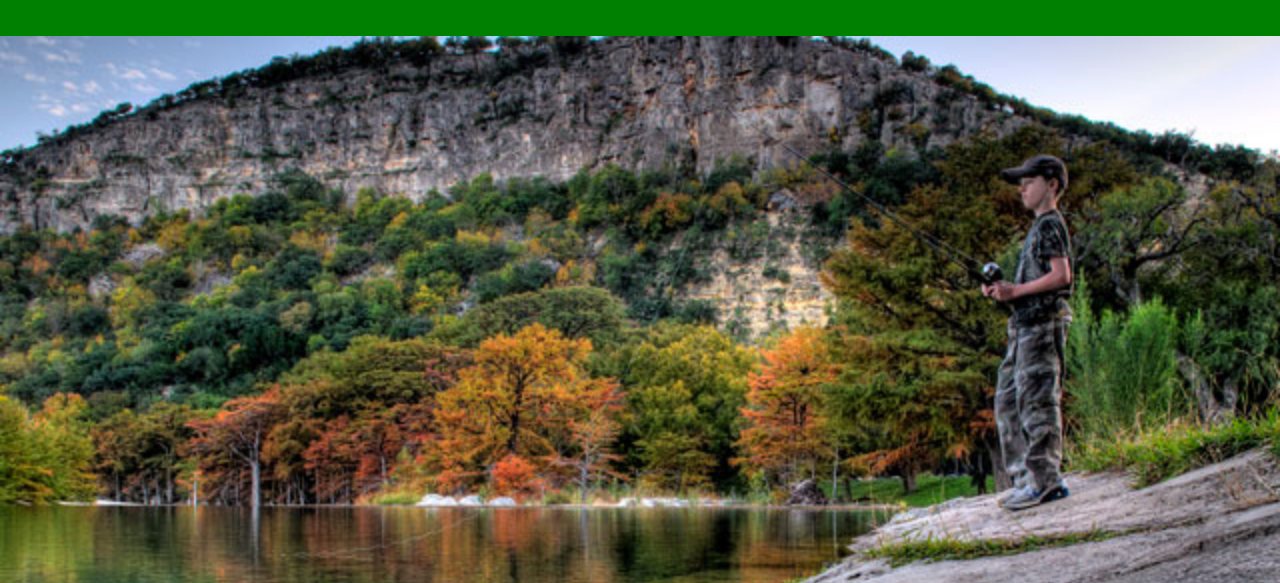
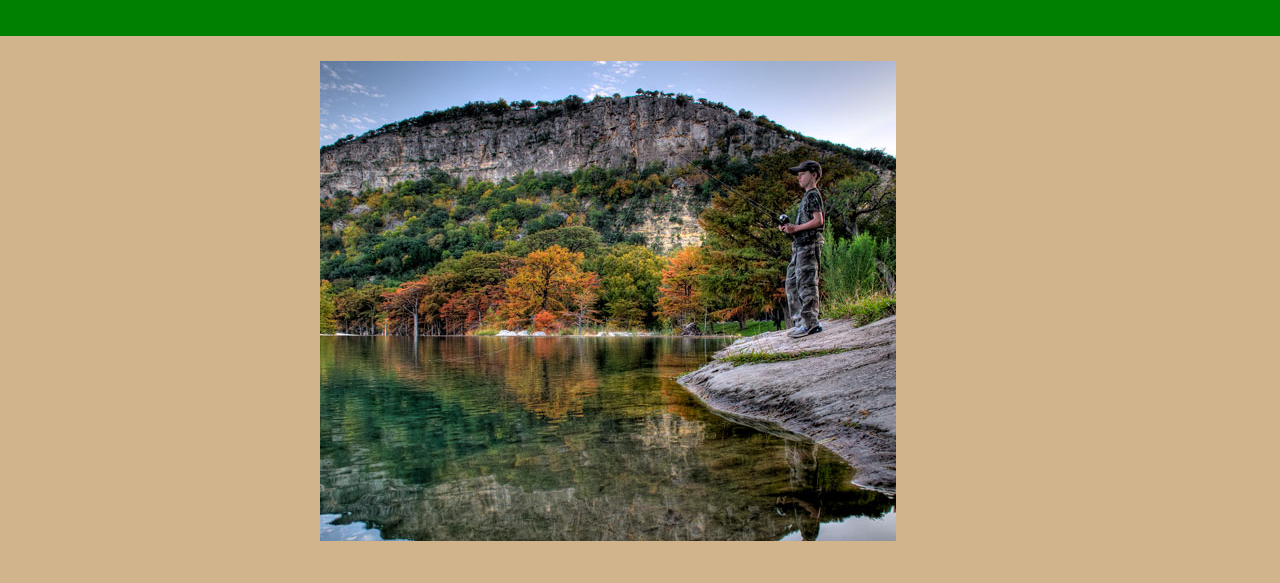
Before and after one commit to christenson10/TexasParkWeather, a plain HTML site: page index.html in a window 1280 px wide. Shown: the part 143-726 px from the top of the page. Drawn offline with nearby package versions, Linux system fonts and the light colour scheme.

Commit message:
hero image shrink

```diff
--- a/assets/style.css
+++ b/assets/style.css
@@ -18,6 +18,7 @@ header {
     justify-content: space-between;
     flex-wrap: wrap;
     flex-direction: column;
+    align-items: center;
 }
 
 header h1 {
@@ -27,8 +28,8 @@ header h1 {
 /* Apply Styles to Body */
 
 .hero {
-    height: 800px;
-    width: 100%;
+    height: 60vh;
+    width: 45vw;
     margin-bottom: 25px;
     background-image: url(./fishing-garner-state-park.jpg);
     background-size: cover;
@@ -36,6 +37,10 @@ header h1 {
     display: flex;
     justify-content: center;
     flex-wrap: wrap;
+    margin-left: 25%;
+    margin-right: 25%;
+    align-items: center;
+    margin-top: 25px;
 }
 
 .col {
```
